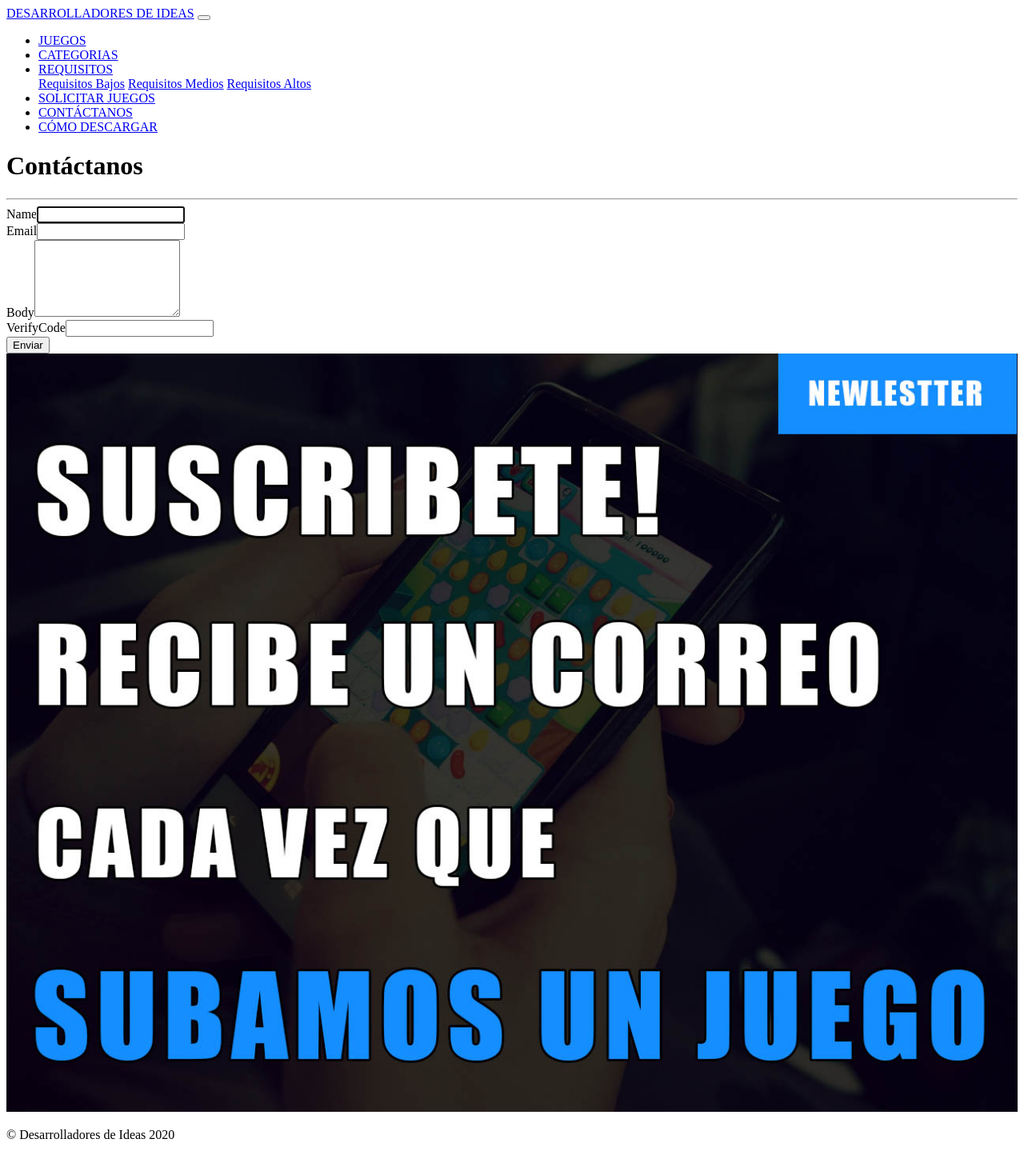
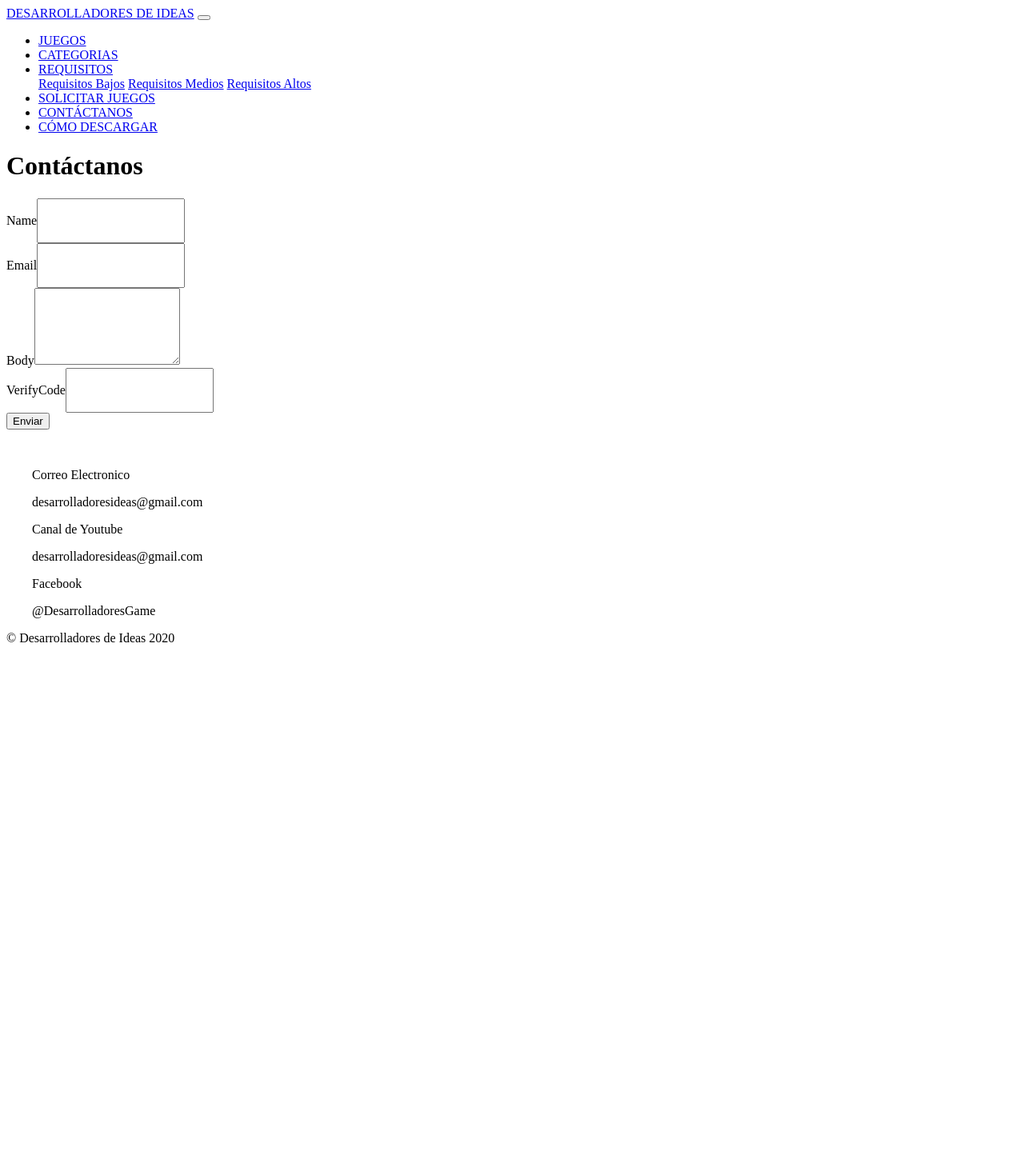
Before and after one commit to MicolPA/games, a Yii app: template frontend/views/site/contact.php in a window 1280 px wide. Shown: the whole page at 80% size. After the commit the page ends 803 px from the top, so only its background shows below. Run offline with PHP 8.4 and a stand-in for Yii, Linux system fonts and the light colour scheme; the template is opened without the code that fills it, so the values that code supplies are empty; form fields are guessed from the names that the template uses; some libraries are stand-ins or nearby versions.

Commit message:
pagina de contactos

```diff
--- a/frontend/assets/AppAsset.php
+++ b/frontend/assets/AppAsset.php
@@ -14,7 +14,7 @@ class AppAsset extends AssetBundle
     public $css = [
         'css/site.css',
         'css/bootstrap.css',
-        'css/main.css?v=5',
+        'css/main.css?v=6',
         'https://fonts.googleapis.com/css?family=Oswald',
         'css/fontawesome.min.css',
     ];
--- a/frontend/views/site/contact.php
+++ b/frontend/views/site/contact.php
@@ -11,22 +11,30 @@ use yii\captcha\Captcha;
 $this->title = 'Contáctanos' . ' | Desarolladores de Ideas';
 $this->params['breadcrumbs'][] = $this->title . ' | Desarolladores de Ideas';
 ?>
+<style>
+    input{
+        height: 50px !important;
+    }
+    .icon{
+        font-size: 54px;
+    }
+</style>
 <div class="site-contact p-4 container">
 
-    <div class="row">
+    <div class="row mt-5 mb-5">
         <div class="col-md-12 col-lg-12">
 
             <h1 class="title display-3"><span class=" text-primary font-weight-bold">Contáctanos</span> </h1>
             <!-- <h3 class="title display-5"><span class=" font-weight-bold"><?//= Html::encode($this->title) ?></span></h3> -->
-            <hr class="hr col-md-12 col-lg-12"></hr>
+            <!-- <hr class="hr col-md-12 col-lg-12"></hr> -->
         </div>
     </div>
 
-    <div class="row">
+    <div class="row mt-5">
         <div class="col-md-6 col-lg-6">
             <?php $form = ActiveForm::begin(['id' => 'contact-form','options' => ['autocomplete' => 'off'],]); ?>
 
-                <?= $form->field($model, 'name')->textInput(['autofocus' => true]) ?>
+                <?= $form->field($model, 'name')->textInput([]) ?>
 
                 <?= $form->field($model, 'email') ?>
 
@@ -37,13 +45,40 @@ $this->params['breadcrumbs'][] = $this->title . ' | Desarolladores de Ideas';
                 ]) ?>
 
                 <div class="form-group">
-                    <?= Html::submitButton('Enviar', ['class' => 'btn btn-primary', 'name' => 'contact-button']) ?>
+                    <?= Html::submitButton('Enviar', ['class' => 'btn btn-primary btn-lg mt-5 h5', 'name' => 'contact-button']) ?>
                 </div>
 
             <?php ActiveForm::end(); ?>
         </div>
-        <div class="col-md-6 col-lg-6">
-            <img src="http://localhost:8080/frontend/web/images/img/newslestter.jpg" width="100%;">
+        <div class="col-md-6 col-lg-6 pl-5" style="padding-top: 2rem;padding-left: 2rem">
+            <div class="row align-items-center h4 mb-5">
+                <div class="col-md-2">
+                    <i class="fas fa-envelope icon text-primary"></i>
+                </div>
+                <div class="col-md-10">
+                   <p class="text-danger font-weight-bold"> Correo Electronico</p>
+                    desarrolladoresideas@gmail.com
+                </div>
+            </div>
+            <div class="row align-items-center h4 mb-5 mt-5">
+                <div class="col-md-2">
+                    <i class="fab fa-youtube icon" style="color:red"></i>
+                </div>
+                <div class="col-md-10">
+                   <p class="text-danger font-weight-bold"> Canal de Youtube</p>
+                    desarrolladoresideas@gmail.com
+                </div>
+            </div>
+            <div class="row align-items-center h4 mb-5 mt-5">
+                <div class="col-md-2" style="padding-left: 2rem">
+                    <i class="fab fa-facebook-square icon" style="color:#3b5999"></i>
+                </div>
+                <div class="col-md-10">
+                   <p class="text-danger font-weight-bold"> Facebook</p>
+                    @DesarrolladoresGame
+                </div>
+            </div>
+
         </div>
     </div>
 
--- a/frontend/web/css/main.css
+++ b/frontend/web/css/main.css
@@ -10,7 +10,7 @@ nav{
 }
 *{
   font-family: 'Quicksand', sans-serif;
-  color:black;
+  /*color:black;*/
 }
 .btn-tag{
   font-weight: bold;
```
